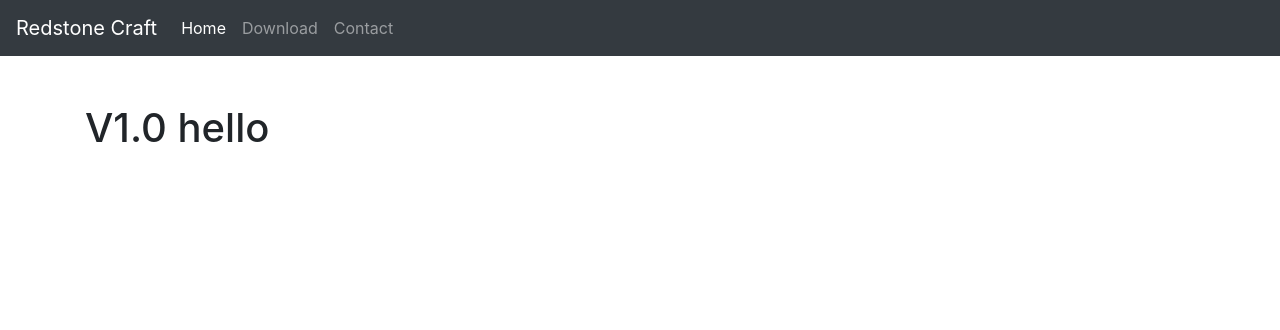
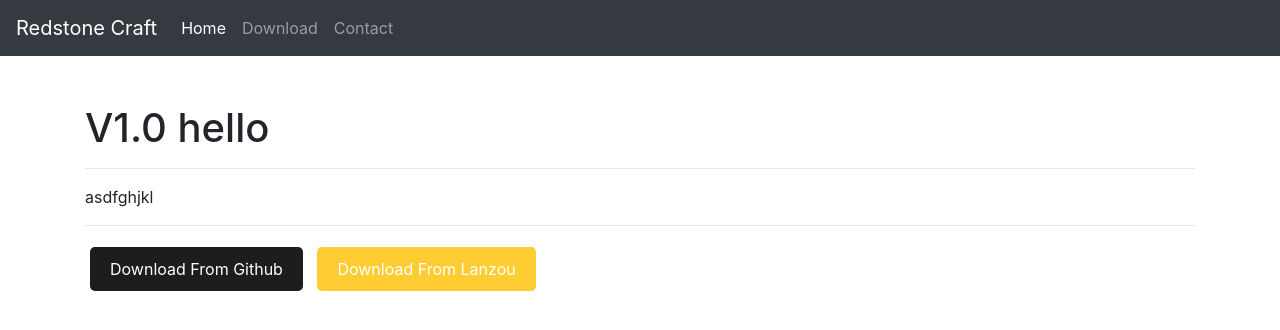
Before and after one commit to RedstoneCraftTeam/rscraft-site-v2, a Django app: a page that uses main/templates/main/base.html in a window 1280 px wide. Shown: the top 330 px of the page. Run offline with Django 4.2, Linux system fonts and the light colour scheme; data comes from the database, SQL or seed files in the repository; both versions use the stored data as it was after the commit; some libraries are stand-ins or nearby versions.

Commit message:
完成download:releases页面

```diff
--- a/download/templates/download/release.html
+++ b/download/templates/download/release.html
@@ -2,4 +2,44 @@
 {% block title %}Release - {{target_ver.tag}}{% endblock title %}
 {% block content %}
 <h1> {{target_ver.tag}} {{target_ver.title}}</h1>
+<hr />
+<p>
+    {{target_ver.description}}
+</p>
+<hr />
+<a href="{{ target_ver.github_release }}" class="download-link github-download">Download From Github</a>
+<a href="{{ target_ver.lanzou_url }}" class="download-link lanzou-download">Download From Lanzou</a>
 {% endblock content %}
+{% block extra_css %}
+<style>
+    .download-link {
+        display: inline-block;
+        padding: 10px 20px;
+        margin: 5px;
+        font-size: 16px;
+        text-decoration: none;
+        border-radius: 5px;
+        transition: background-color 0.3s ease;
+        //不显示超链接下划线
+        text-decoration: none;
+    }
+
+    .github-download {
+        background-color: #1d1d1f;
+        color: #fff;
+    }
+
+    .github-download:hover {
+        background-color: #000000;
+    }
+
+    .lanzou-download {
+        background-color: #fc3;
+        color: #fff;
+    }
+
+    .lanzou-download:hover {
+        background-color: #fc0;
+    }
+</style>
+{% endblock extra_css %}
--- a/main/templates/main/base.html
+++ b/main/templates/main/base.html
@@ -23,7 +23,7 @@
                     <a class="nav-link" href="{% url 'main:index' %}">Home</a>
                 </li>
                 <li class="nav-item">
-                    <a class="nav-link" href="#">Download</a>
+                    <a class="nav-link" href="{% url 'download:releases' %}">Download</a>
                 </li>
                 <li class="nav-item">
                     <a class="nav-link" href="#">Contact</a>
--- /dev/null
+++ b/main/templates/main/contract.html
@@ -0,0 +1,4 @@
+{% extends "main/base.html" %}
+{% block title %}Contract{% endblock title %}
+{% block content %}
+{% endblock content %}
--- a/main/urls.py
+++ b/main/urls.py
@@ -2,5 +2,6 @@ from . import views
 from django.urls import path
 app_name = 'main'
 urlpatterns = [
-    path('', views.index, name='index')
+    path('', views.index, name='index'),
+    path('contract/', views.contract, name='contract'),
 ]
```
Also changed, not shown: download/templates/download/releases.html (+34 -0 lines), main/views.py (+3 -8 lines), db.sqlite3.
